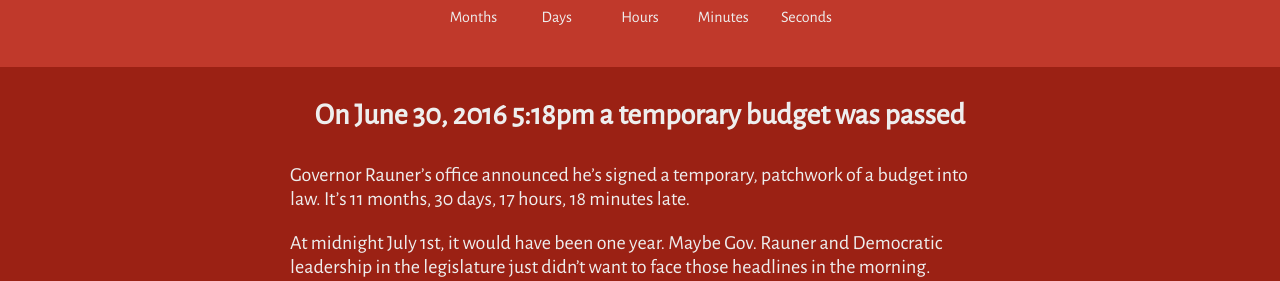
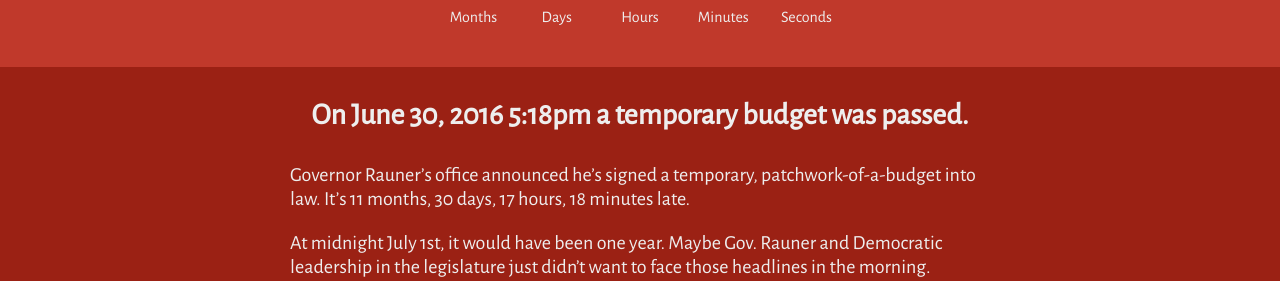
Before and after one commit to chihacknight/il-budget-clock, a Jekyll site: the page built from index.html, in a window 1280 px wide. Shown: the part 158-439 px from the top of the page. Built offline with Jekyll 4.4.1, drawn with Linux system fonts in a browser that asks for light colours.

Commit message:
Update index.html

```diff
--- a/index.html
+++ b/index.html
@@ -30,9 +30,9 @@ layout: default
 
 <div class='message'>
 
-    <p class="h2">On June 30, 2016 5:18pm a temporary budget was passed</p>
+    <p class="h2">On June 30, 2016 5:18pm a temporary budget was passed.</p>
 
-    <p>Governor Rauner’s office announced he’s signed a temporary, patchwork of a budget into law.  It’s 11 months, 30 days, 17 hours, 18 minutes late.</p>
+    <p>Governor Rauner’s office announced he’s signed a temporary, patchwork-of-a-budget into law.  It’s 11 months, 30 days, 17 hours, 18 minutes late.</p>
 
     <p>At midnight July 1st, it would have been one year. Maybe Gov. Rauner and Democratic leadership in the legislature just didn’t want to face those headlines in the morning. Whatever the sudden source of urgency after so many months—here’s to hoping this will bring some relief to those who have been suffering through this game of chicken.</p>
 
```
